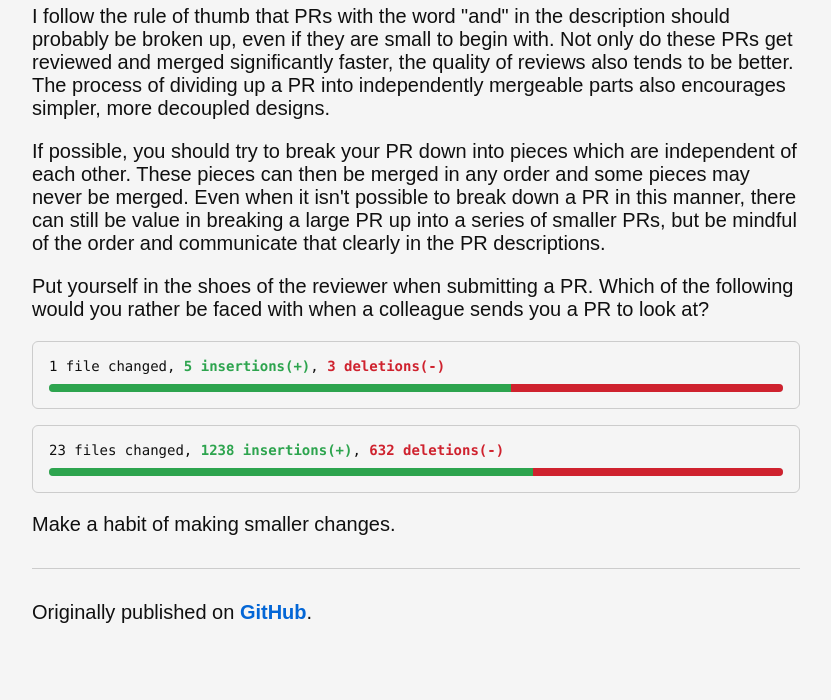
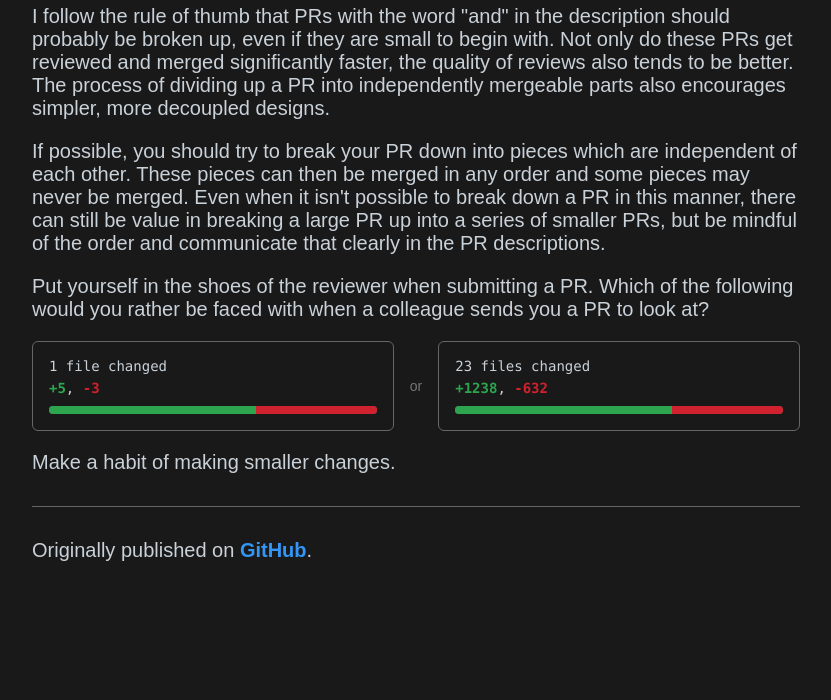
Before and after one commit to jeppes/jeppes.github.io, a website: page blog/make-smaller-changes/index.html in a window 1280 px wide. Shown: the part 287-987 px from the top of the page, without its empty margins (224-1055 px from the left). After the commit the page ends 925 px from the top, so only its background shows below. Drawn offline with Linux system fonts and the light colour scheme.

Commit message:
Dark mode only

```diff
--- a/blog/make-smaller-changes/index.html
+++ b/blog/make-smaller-changes/index.html
@@ -41,26 +41,33 @@
           of the following would you rather be faced with when a colleague sends
           you a PR to look at?
         </p>
+        <div class="pr-diff-compare">
           <div class="pr-diff">
             <div class="pr-diff-summary">
-            1 file changed,
-            <span class="pr-diff-add">5 insertions(+)</span>,
-            <span class="pr-diff-del">3 deletions(-)</span>
+              <div>1 file changed</div>
+              <div class="pr-diff-counts">
+                <span class="pr-diff-add">+5</span>,
+                <span class="pr-diff-del">-3</span>
+              </div>
             </div>
             <div class="pr-diff-bar">
               <div class="pr-diff-bar-add" style="width: 63%"></div>
               <div class="pr-diff-bar-del" style="width: 37%"></div>
             </div>
           </div>
+          <div class="pr-diff-or">or</div>
           <div class="pr-diff">
             <div class="pr-diff-summary">
-            23 files changed,
-            <span class="pr-diff-add">1238 insertions(+)</span>,
-            <span class="pr-diff-del">632 deletions(-)</span>
+              <div>23 files changed</div>
+              <div class="pr-diff-counts">
+                <span class="pr-diff-add">+1238</span>,
+                <span class="pr-diff-del">-632</span>
+              </div>
             </div>
             <div class="pr-diff-bar">
               <div class="pr-diff-bar-add" style="width: 66%"></div>
               <div class="pr-diff-bar-del" style="width: 34%"></div>
+            </div>
           </div>
         </div>
         <p>Make a habit of making smaller changes.</p>
--- a/main.css
+++ b/main.css
@@ -1,23 +1,11 @@
-@media (prefers-color-scheme: dark) {
 :root {
   --background-color: #191919;
   --background-color-contrast: #333;
   --background-color-placeholder: #666;
   --link-color: #3396f6;
-    --text-color: white;
+  --text-color: #c9d1d9;
+  --heading-color: #f0f6fc;
   --selection-opacity: 0.5;
-  }
-}
-
-@media (prefers-color-scheme: light) {
-  :root {
-    --background-color: #f5f5f5;
-    --background-color-contrast: white;
-    --background-color-placeholder: #ccc;
-    --link-color: #0366d6;
-    --text-color: #101010;
-    --selection-opacity: 0.5;
-  }
 }
 
 html {
@@ -48,6 +36,12 @@ html {
   width: 800px;
   padding: 32px 16px;
   box-sizing: border-box;
+}
+
+h1,
+h2,
+h3 {
+  color: var(--heading-color);
 }
 
 h1 {
@@ -176,8 +170,7 @@ li {
   margin-bottom: 0;
 }
 
-/* Shiki dual-theme: respect prefers-color-scheme */
-@media (prefers-color-scheme: dark) {
+/* Always use Shiki dark theme */
 .shiki,
 .shiki span {
   color: var(--shiki-dark) !important;
@@ -185,7 +178,6 @@ li {
   font-style: var(--shiki-dark-font-style) !important;
   font-weight: var(--shiki-dark-font-weight) !important;
   text-decoration: var(--shiki-dark-text-decoration) !important;
-  }
 }
 
 .shiki {
@@ -246,6 +238,10 @@ blockquote {
   margin-bottom: 10px;
 }
 
+.pr-diff-counts {
+  margin-top: 6px;
+}
+
 .pr-diff-add {
   color: #2da44e;
   font-weight: bold;
@@ -271,3 +267,21 @@ blockquote {
 .pr-diff-bar-del {
   background: #cf222e;
 }
+
+.pr-diff-compare {
+  display: flex;
+  align-items: center;
+  gap: 16px;
+  margin: 16px 0;
+}
+
+.pr-diff-compare .pr-diff {
+  flex: 1;
+  margin: 0;
+}
+
+.pr-diff-or {
+  font-size: 14px;
+  opacity: 0.5;
+  flex-shrink: 0;
+}
```
Lines whose indentation alone changed are shown as unchanged.
